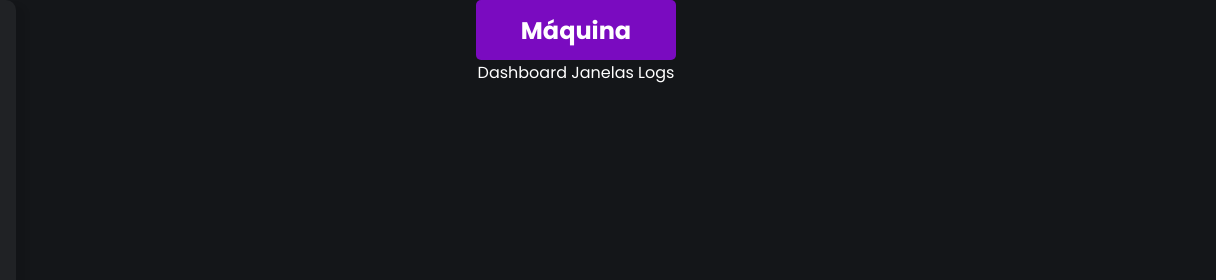
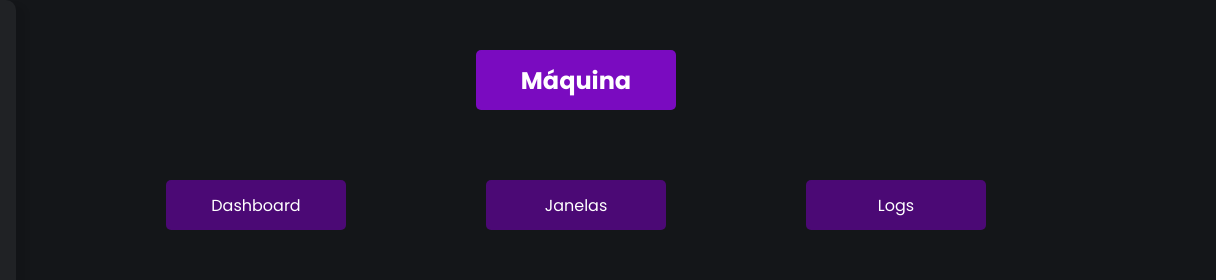
Before and after one commit to limataty/HowlZ, a website: page site/public/dashboard/maquina.html in a window 1280 px wide. Shown: the top 280 px of the page, 64-1280 px from the left. Drawn offline with Linux system fonts and the light colour scheme.

Commit message:
ajuste disposição tela de maquina

```diff
--- a/site/public/assets/css/maquina.css
+++ b/site/public/assets/css/maquina.css
@@ -12,7 +12,10 @@ body{
 
 /* Estilos para o ícone do menu hamburguer */
 
-
+a{
+    text-decoration: none;
+    color: #fff;
+}
 
 .botao-menu {
     display: flex;
@@ -125,3 +128,34 @@ ul{
     height: 60px;
     background-color: #7A0BC0;
 }
+.paths{
+    display: flex;
+    justify-content: center;
+    align-items: center;
+}
+
+.paths a{
+    display: flex;
+    margin: 0 70px;
+    background-color: #4b0975;
+    width: 180px;
+    height: 50px;
+    align-items: center;
+    justify-content: center;
+    border-radius: 5px;
+    transition: all .2s;
+}
+
+.paths a:hover{
+    background-color: #3a0859;
+
+}
+
+.conteudo{
+    display: flex;
+    gap: 70px;
+}
+
+.titulo{
+    margin: 50px 0 0;
+}
--- a/site/public/dashboard/maquina.html
+++ b/site/public/dashboard/maquina.html
@@ -56,9 +56,9 @@
             <h2>Máquina</h2>
         </div>
         <div class="paths">
-            <span class="path">Dashboard</span>
-            <span class="path">Janelas</span>
-            <span class="path">Logs</span>
+            <a href="dashboard.html">Dashboard</a>
+            <a href="janelas.html">Janelas</a>
+            <a href="logs.html">Logs</a>
         </div>
         </div>
             <script>
@@ -73,6 +73,11 @@
                     var content = document.querySelector(".content");
                     content.classList.toggle("content-shift");
                 }
+                var nomeDaEmpresa = sessionStorage.getItem("NOME_EMPRESA");
+                document.getElementById("nomeDaEmpresa").innerHTML = nomeDaEmpresa;
+
+                var nomeDoUsuario = sessionStorage.getItem("NOME_USUARIO");
+                document.getElementById("nomeDoUsuario").innerHTML = nomeDoUsuario;
 
                 function limparSessao() {
 
```
Lines whose indentation alone changed are shown as unchanged.
